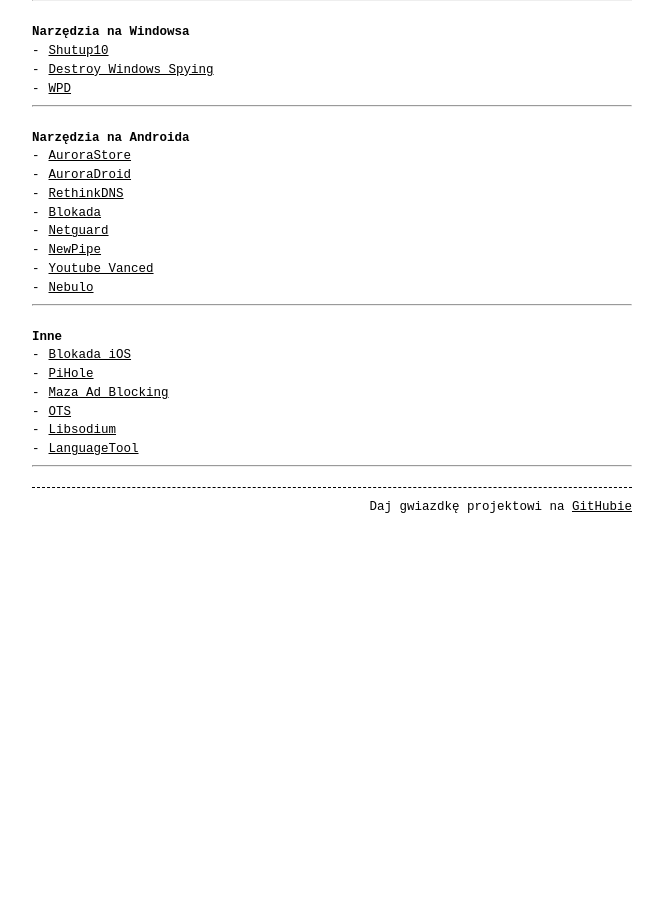
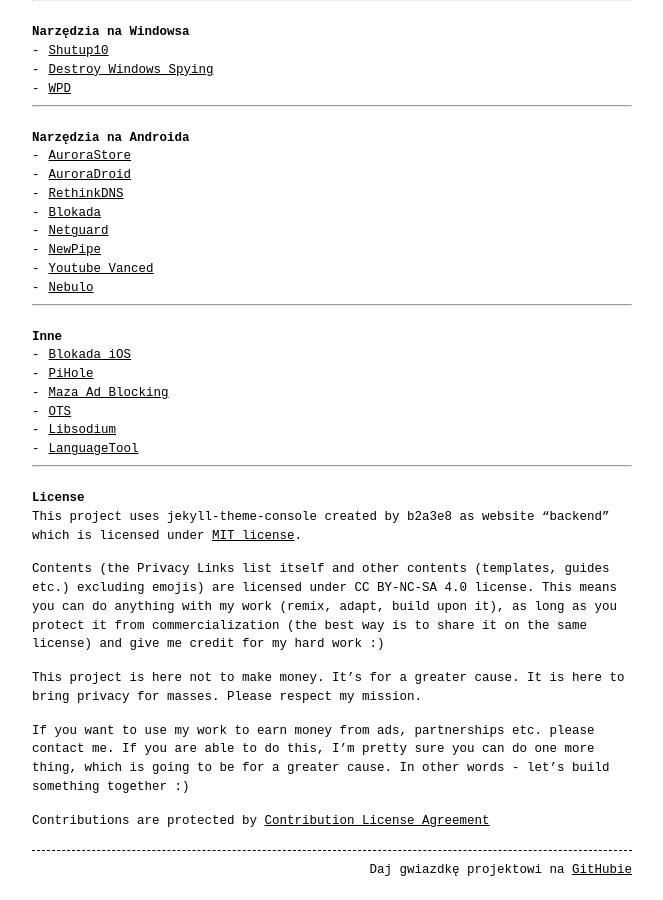
Before and after one commit to Arturro43/privacy-links, a Jekyll site: the page built from README.md, in a window 1280 px wide and 900 px high, scrolled down 6644 px. Shown: the whole window, without its empty margins (308-971 px from the left). Built offline with Jekyll 4.4.1, drawn with Linux system fonts in a browser that asks for light colours; before the commit the page ends 7181 px from its top, so only the background shows below that.

```diff
--- a/README.md
+++ b/README.md
@@ -428,3 +428,15 @@ Jeżeli chcesz dodać coś od siebie przeczytaj [Twój wkład](sites/contribute.
 * [LanguageTool](https://github.com/languagetool-org/languagetool)
 
 ----
+
+# License
+
+This project uses jekyll-theme-console created by b2a3e8 as website "backend" which is licensed under [MIT license](./jekyll-theme-console-license.md).
+
+Contents (the Privacy Links list itself and other contents (templates, guides etc.) excluding emojis) are licensed under CC BY-NC-SA 4.0 license. This means you can do anything with my work (remix, adapt, build upon it), as long as you protect it from commercialization (the best way is to share it on the same license) and give me credit for my hard work :)
+
+This project is here not to make money. It's for a greater cause. It is here to bring privacy for masses. Please respect my mission.
+
+If you want to use my work to earn money from ads, partnerships etc. please contact me. If you are able to do this, I'm pretty sure you can do one more thing, which is going to be for a greater cause. In other words - let's build something together :)
+
+Contributions are protected by [Contribution License Agreement](./CLA.md)
```
Also changed, not shown: CLA.md (added, +30 -0 lines), jekyll-theme-console-license.md (added, +21 -0 lines), lang/en/README.md (+14 -0 lines), lang/en/changelog.md (+4 -0 lines), lang/en/sites/contribute.md (+1 -0 lines), translations.md (+4 -0 lines), changelog.md.
